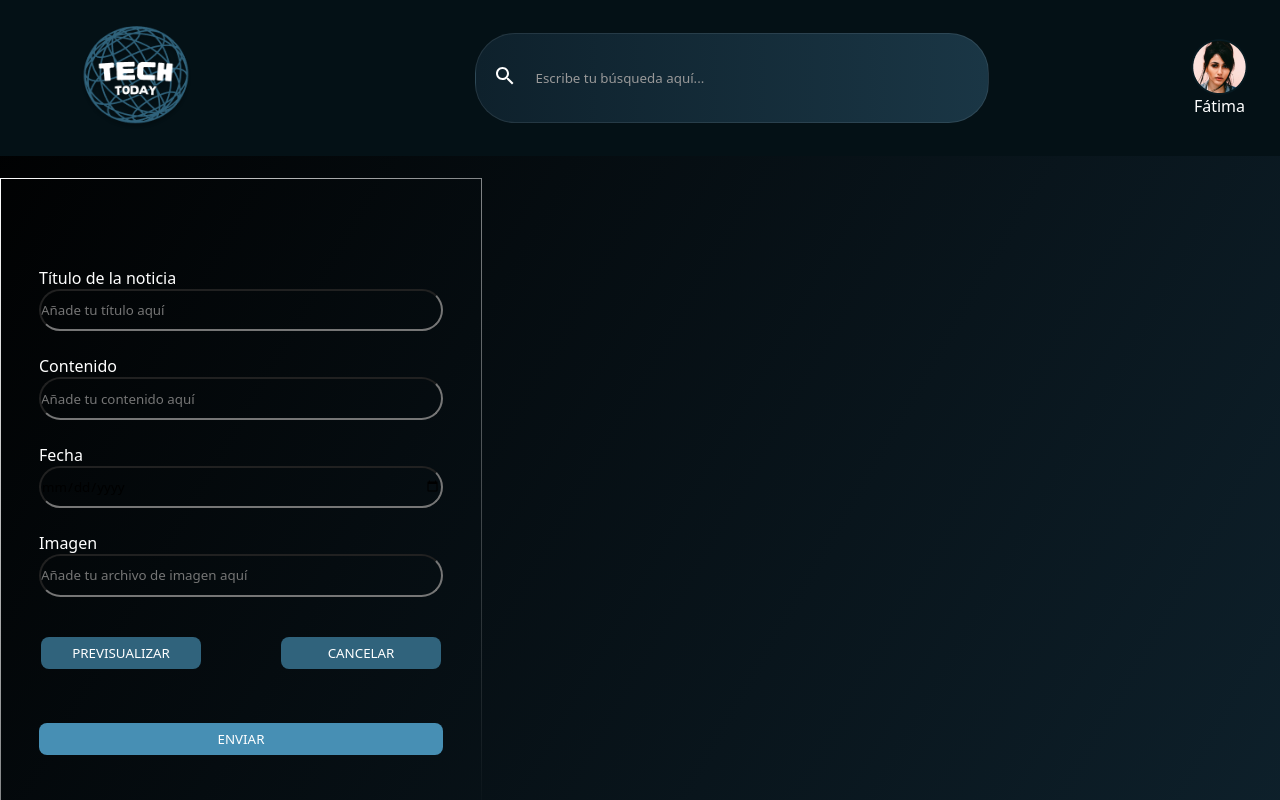
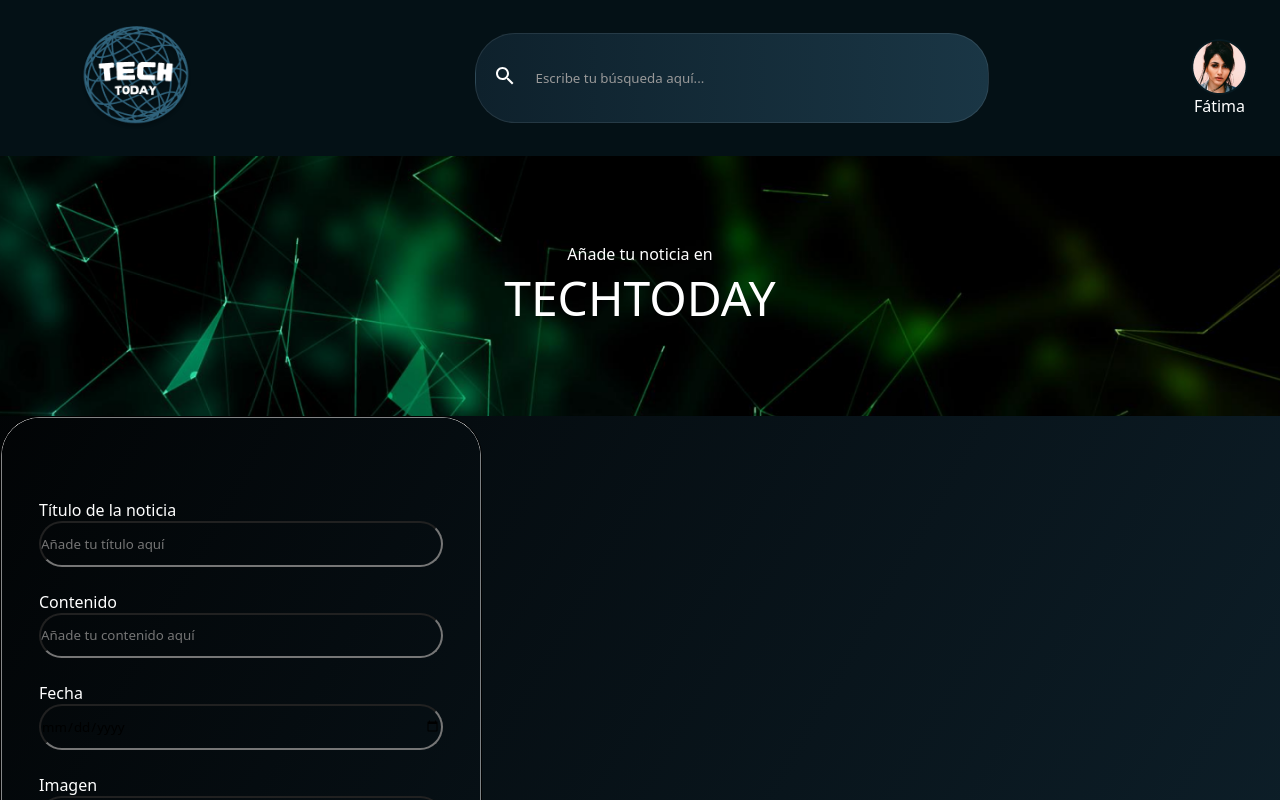
Before and after one commit to leiteway/NewsPaper_App, a React (Vite) app in the folder client/: page /NewPost in a window 1280 px wide. Shown: the top 800 px of the page. Built offline with nearby package versions, Linux system fonts and the light colour scheme.

Commit message:
banner-finished

```diff
--- a/client/src/components/banner/Banner.css
+++ b/client/src/components/banner/Banner.css
@@ -0,0 +1,20 @@
+.banner-container{
+    position: relative;
+}
+.bg-banner {
+    display: block;
+    width: 100%;
+}
+.container-text-banner{
+    position: absolute;
+    top: 50%;
+    left: 50%;
+    transform: translate(-50%, -50%); /* Centra el contenedor con respecto a su punto de origen (esquina superior izquierda) */
+    text-align: center;
+    align-content: center;
+    color: #fff;
+}
+.large-text-banner {
+    color:#fff;
+    font-size: 3rem;
+}
--- a/client/src/components/banner/Banner.tsx
+++ b/client/src/components/banner/Banner.tsx
@@ -3,7 +3,13 @@ import './Banner.css'
 const Banner = () => {
   return (
     <>
-    <img src="" alt="" />
+    <section className='banner-container'>
+        <img className="bg-banner" src="src/assets/images/bg-banner.png" alt="Background del banner de la página NewPost" />
+        <div className='container-text-banner'>
+            <p className='text-banner'>Añade tu noticia en</p>
+            <p className='large-text-banner'>TECHTODAY</p>
+        </div>
+    </section>
 
     </>
   )
--- a/client/src/components/formCreateNews/FormCreateNews.css
+++ b/client/src/components/formCreateNews/FormCreateNews.css
@@ -7,9 +7,10 @@
     align-items: center;
     border-width: 1px;
     border-style: solid;
-    border-image: linear-gradient(to bottom right, rgba(255, 255, 255, 1), rgba(255, 255, 255, 0));
+    box-shadow: inset 0.02px 0.01px 0 0.5px #ffffff;
+    border-radius: 40px;
     border-image-slice: 1;
-    border-radius: 40px;
+    background-color: transparent;
 }
 
 .form-input-label{
@@ -24,8 +25,8 @@
 .input-label {
     background-color: transparent;
     width: 25rem;
-    height: 2.4rem;
-    border-radius: 11rem;
+    height: 2.6rem;
+    border-radius: 8rem;
 }
 
 .button-form-create {
--- a/client/src/pages/NewPost.tsx
+++ b/client/src/pages/NewPost.tsx
@@ -1,6 +1,7 @@
 import Banner from '../components/banner/Banner'
 import FormCreateNews from '../components/formCreateNews/FormCreateNews'
 import './NewPost.css'
+
 // import SideBar from '../components/sideBar/SideBar'
 
 const NewPost = () => {
```
